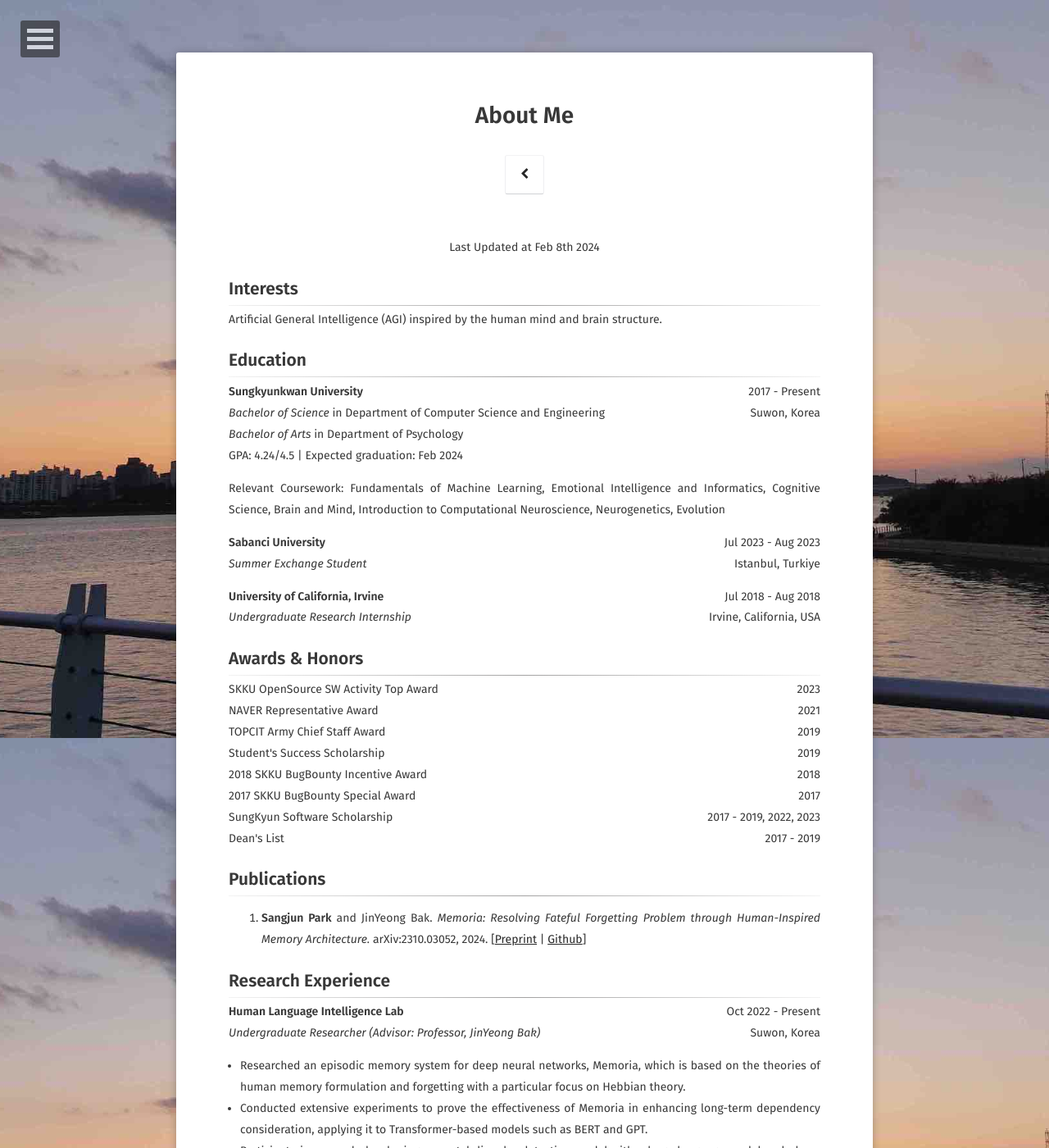
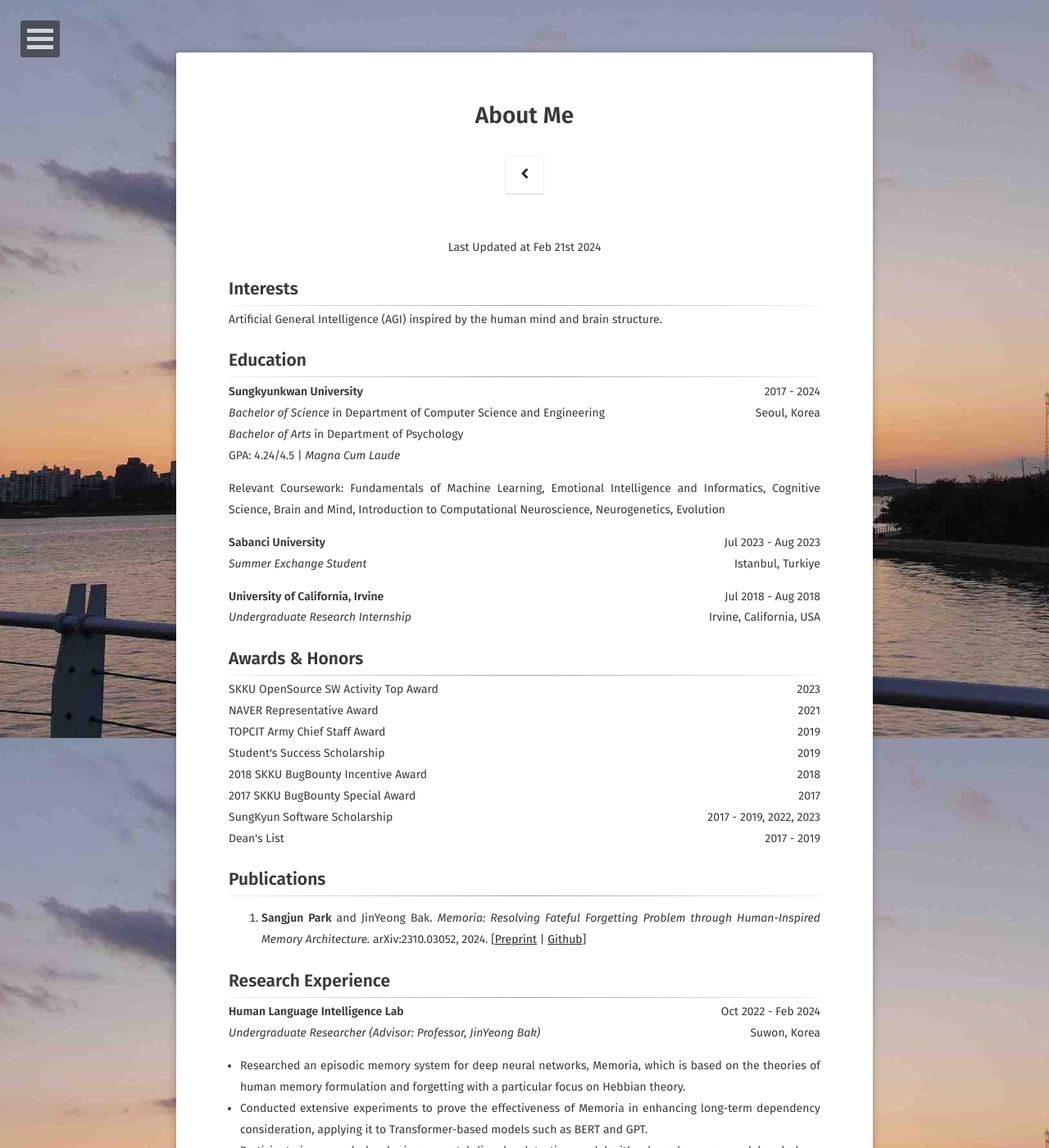
Before and after one commit to psj8252/psj8252.github.io, a Jekyll site: the page built from about/index.md, in a window 1280 px wide and 1400 px high. Shown: the whole window at 82% size. Built offline with Jekyll 4.4.1, drawn with Linux system fonts in a browser that asks for light colours.

Commit message:
feat: Update CV

```diff
--- a/about/index.md
+++ b/about/index.md
@@ -6,7 +6,7 @@ date: 2019-12-6
 comments: false
 ---
 
-<center>Last Updated at Feb 8th 2024</center>
+<center>Last Updated at Feb 21st 2024</center>
 
 ## Interests
 
@@ -21,17 +21,17 @@ Artificial General Intelligence (AGI) inspired by the human mind and brain struc
 <p style="text-align:left">
     <b>Sungkyunkwan University</b>
     <span style="float:right;">
-        2017 - Present
+        2017 - 2024
     </span>
     <br/>
     <i>Bachelor of Science</i> in Department of Computer Science and Engineering
     <span style="float:right;">
-        Suwon, Korea
+        Seoul, Korea
     </span>
     <br/>
     <i>Bachelor of Arts</i> in Department of Psychology
     <br/>
-    GPA: 4.24/4.5 | Expected graduation: Feb 2024
+    GPA: 4.24/4.5 | <i>Magna Cum Laude</i>
 </p>
 
 Relevant Coursework: Fundamentals of Machine Learning, Emotional
@@ -122,7 +122,7 @@ Introduction to Computational Neuroscience, Neurogenetics, Evolution
 <p style="text-align:left">
     <b>Human Language Intelligence Lab</b>
     <span style="float:right;">
-        Oct 2022 - Present
+        Oct 2022 - Feb 2024
     </span>
     <br/>
     <i>Undergraduate Researcher (Advisor: Professor, JinYeong Bak)</i>
```
